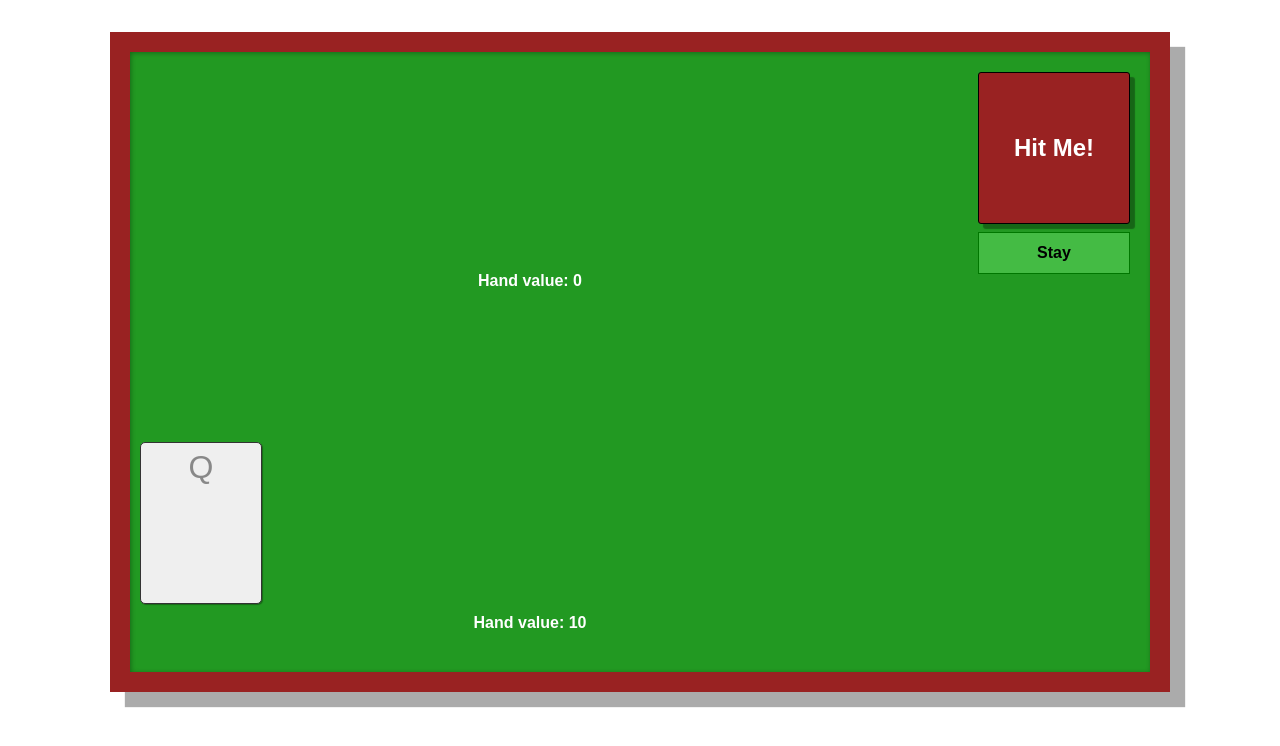
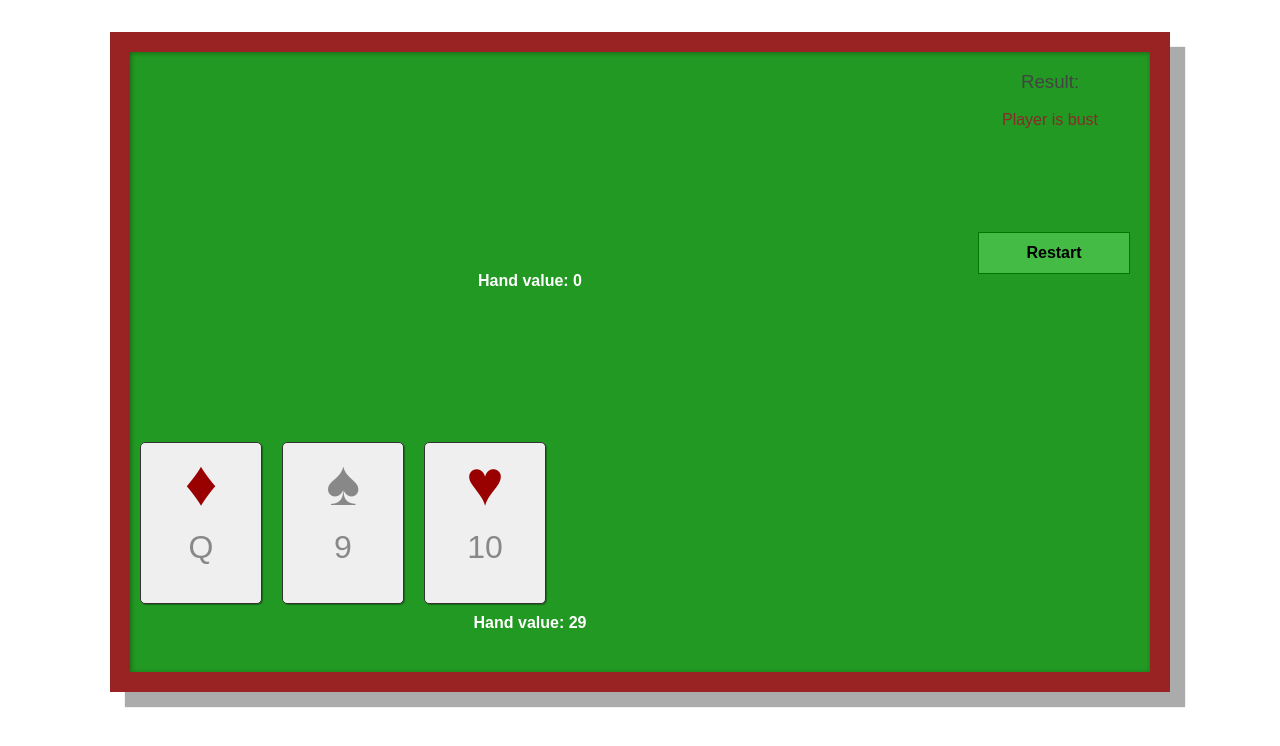
Before and after one commit to PParfenov/casino-angular, an Angular app: page /blackjack in a window 1280 px wide. Both pictures are taken after a click on the element "Hit Me!". Shown: the top 746 px of the page. Built offline with nearby package versions, Linux system fonts and the light colour scheme.

Commit message:
added suits to cards and give player 2 cards by default

```diff
--- a/src/app/blackjack/blackjack.component.css
+++ b/src/app/blackjack/blackjack.component.css
@@ -14,7 +14,7 @@
   width: 200px;
   right: 0;
   top: 0;
-  color: #fff;
+  color: rgb(136, 43, 43);
   text-align: center
 }
 
--- a/src/app/blackjack/blackjack.component.ts
+++ b/src/app/blackjack/blackjack.component.ts
@@ -62,6 +62,8 @@ export class BlackJackComponent implements OnInit {
     this.deck = new Deck();
     this.bank = new Hand(true);
     this.player = new Hand();
+    this.player.addCard(this.deck.getCard());
+    this.player.addCard(this.deck.getCard());
     this.gameResult = '';
     this.showResult = false;
   }
--- a/src/app/blackjackHand/hand.component.html
+++ b/src/app/blackjackHand/hand.component.html
@@ -3,10 +3,10 @@
     <ul>
       <li *ngFor="let card of hand.cards">
         <div class="card">
-          <div *ngIf="card.color === 0" class="red-card color">&hearts;</div>
-          <div *ngIf="card.color === 1" class="red-card color">&diams;</div>
-          <div *ngIf="card.color === 2" class="color">&clubs;</div>
-          <div *ngIf="card.color === 3" class="color">&spades;</div>
+          <div *ngIf="card.suit === 0" class="red-card color">&hearts;</div>
+          <div *ngIf="card.suit === 1" class="red-card color">&diams;</div>
+          <div *ngIf="card.suit === 2" class="color">&clubs;</div>
+          <div *ngIf="card.suit === 3" class="color">&spades;</div>
           <div class="value">{{ card.getStringValue() }}</div>
         </div>
       </li>
```
